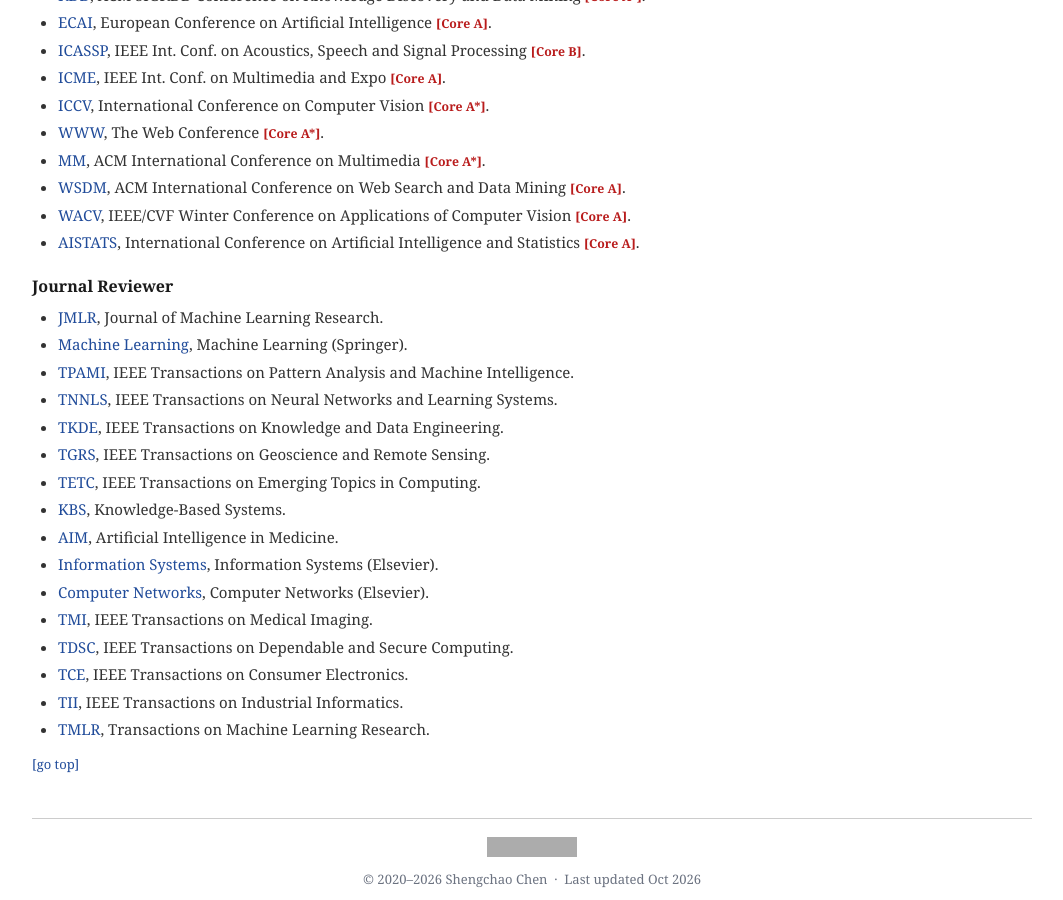
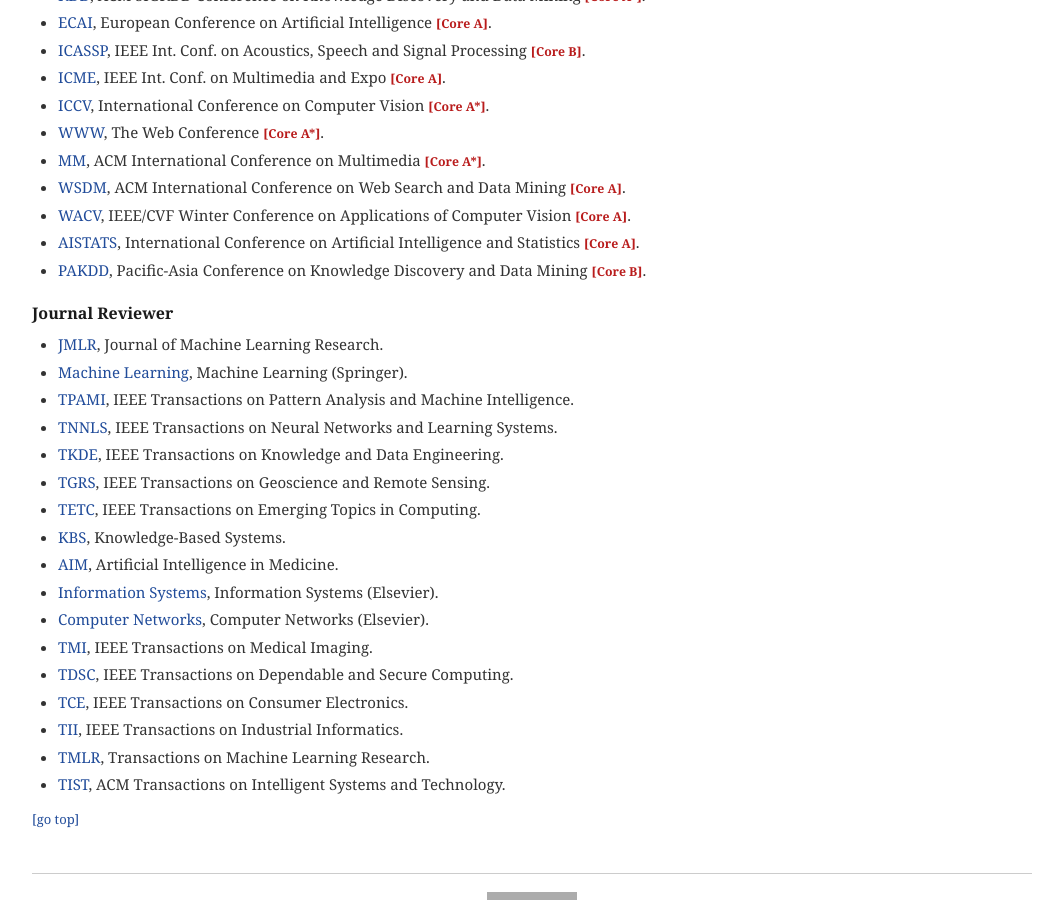
Before and after one commit to shengchaochen82/shengchaochen82.github.io, a Jekyll site: the page built from index.md, in a window 1280 px wide and 900 px high, scrolled down 5107 px. Shown: the whole window, without its empty margins (108-1171 px from the left). Built offline with Jekyll 4.4.1, drawn with Linux system fonts in a browser that asks for light colours; grey boxes are pictures that could not be loaded.

Commit message:
Content: add PAKDD reviewer and ACM TIST journal reviewer
Co-Authored-By: Claude Opus 5.5 <noreply@anthropic.com>

```diff
--- a/_data/services.yml
+++ b/_data/services.yml
@@ -90,6 +90,10 @@ conference_reviewer:
       full: "International Conference on Artificial Intelligence and Statistics"
       rank: "Core A"
       link: "https://aistats.org/"
+    - name: "PAKDD"
+      full: "Pacific-Asia Conference on Knowledge Discovery and Data Mining"
+      rank: "Core B"
+      link: "https://pakdd.org/"
 
 journal_reviewer:
   title: "Journal Reviewer"
@@ -142,3 +146,6 @@ journal_reviewer:
     - name: "TMLR"
       full: "Transactions on Machine Learning Research"
       link: "https://jmlr.org/tmlr/"
+    - name: "TIST"
+      full: "ACM Transactions on Intelligent Systems and Technology"
+      link: "https://dl.acm.org/journal/tist"
```
